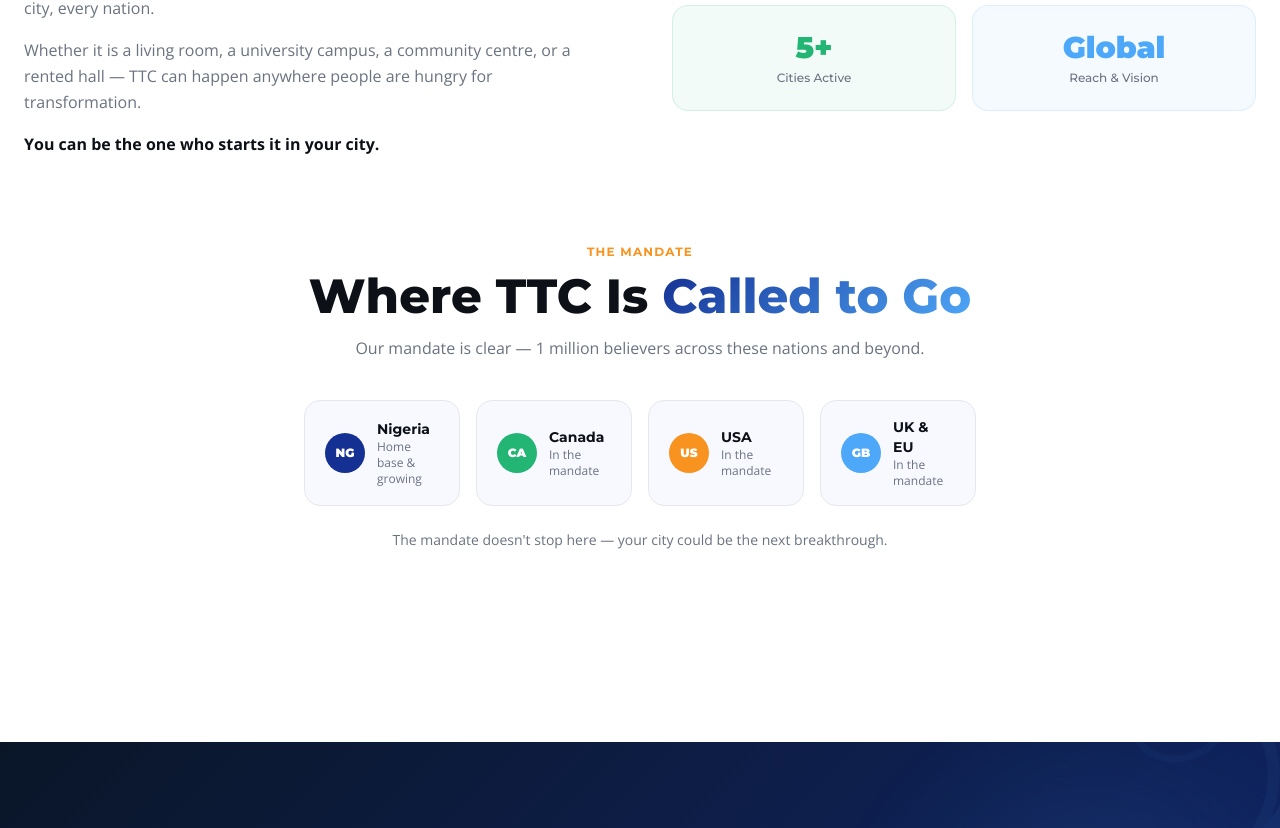
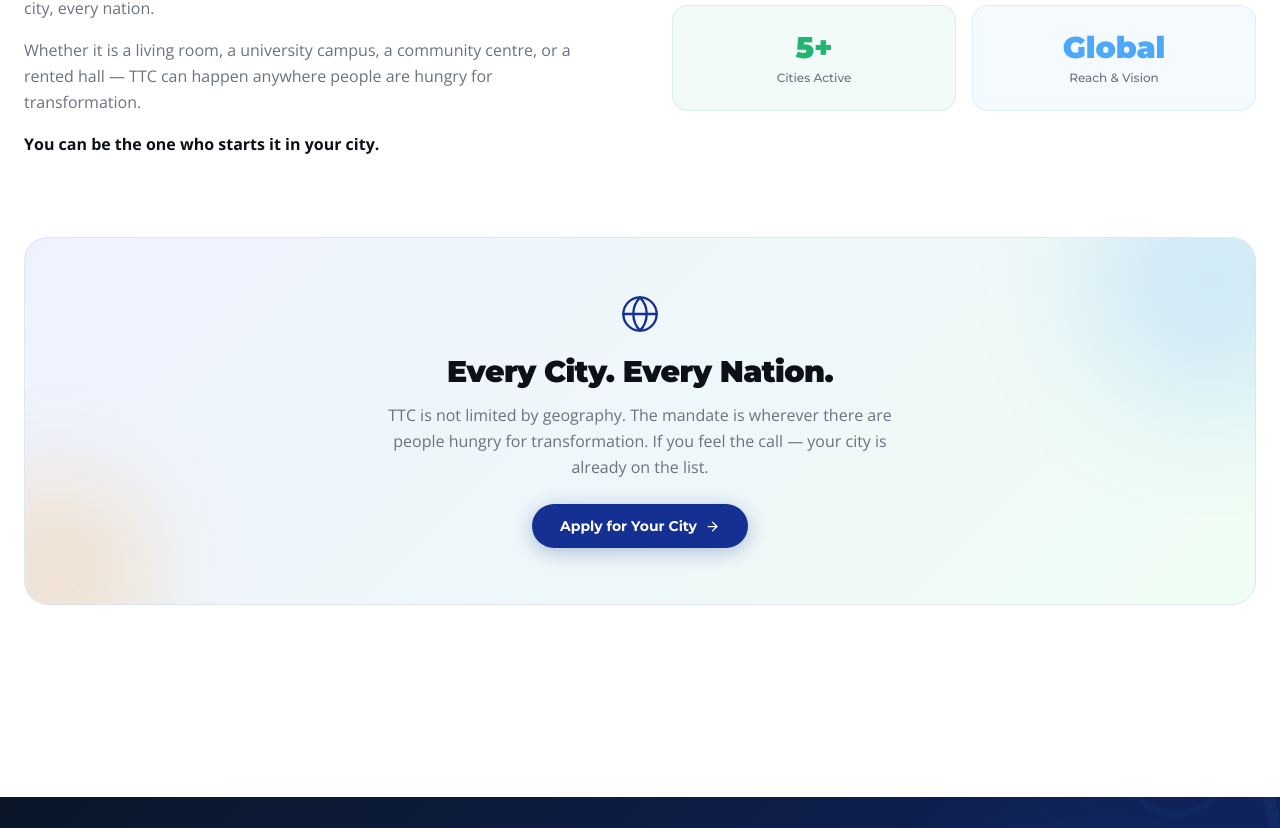
Before and after one commit to theasaphmedia/ttc-website, a Next.js app: page /tic in a window 1280 px wide. Shown: the part 1192-2020 px from the top of the page. Built offline with nearby package versions, Linux system fonts and the light colour scheme.

Commit message:
feat: TIC global mandate, Quick Links contrast fix, Giving hero

```diff
--- a/app/tic/page.tsx
+++ b/app/tic/page.tsx
@@ -11,12 +11,7 @@ import { useTilt } from '@/hooks/useTilt'
 import { useMagnetic } from '@/hooks/useMagnetic'
 import { AnimatedSection } from '@/components/ui/AnimatedSection'
 
-const REGIONS = [
-  { name: 'Nigeria',  detail: 'Home base & growing',     code: 'NG', color: '#153093' },
-  { name: 'Canada',   detail: 'In the mandate',          code: 'CA', color: '#22b573' },
-  { name: 'USA',      detail: 'In the mandate',          code: 'US', color: '#f7931e' },
-  { name: 'UK & EU',  detail: 'In the mandate',          code: 'GB', color: '#4ea8f9' },
-]
+
 
 const STATS = [
   { value: '1M+',    label: 'Believers to Transform', color: '#153093' },
@@ -104,51 +99,7 @@ function StatCard({ s }: { s: typeof STATS[0] }) {
   )
 }
 
-function RegionCard({ region }: { region: typeof REGIONS[0] }) {
-  const { ref, cardStyle, glareStyle, isHovered, handlers } = useTilt({ maxTilt: 8, scale: 1.04, speed: 300, glare: true })
-  return (
-    <div
-      ref={ref}
-      {...handlers}
-      className="flex items-center gap-3 px-5 py-4 rounded-2xl overflow-hidden relative cursor-default"
-      style={{
-        ...cardStyle,
-        background: isHovered ? 'white' : 'var(--off-white)',
-        border: `1px solid ${isHovered ? region.color + '40' : 'var(--gray-200)'}`,
-        boxShadow: isHovered ? `0 8px 28px ${region.color}18` : 'none',
-        transition: [cardStyle.transition, 'background 0.3s ease', 'border-color 0.3s ease', 'box-shadow 0.3s ease'].join(', '),
-      }}
-    >
-      <div style={glareStyle} />
-      <div
-        className="w-10 h-10 rounded-full flex items-center justify-center font-heading font-black text-xs text-white shrink-0 relative z-10"
-        style={{
-          background: region.color,
-          transform: isHovered ? 'scale(1.1)' : 'scale(1)',
-          transition: 'transform 0.3s ease',
-          boxShadow: isHovered ? `0 4px 14px ${region.color}40` : 'none',
-        }}
-      >
-        {region.code}
-      </div>
-      <div className="relative z-10 flex-1">
-        <p className="font-heading font-bold text-sm" style={{ color: isHovered ? region.color : 'var(--dark)', transition: 'color 0.2s ease' }}>
-          {region.name}
-        </p>
-        <p className="text-xs" style={{ color: 'var(--text-muted)' }}>{region.detail}</p>
-      </div>
-      <MapPin
-        size={14}
-        style={{
-          color: region.color,
-          opacity: isHovered ? 1 : 0.4,
-          transform: isHovered ? 'translateY(-2px)' : 'translateY(0)',
-          transition: 'transform 0.3s ease, opacity 0.3s ease',
-        }}
-      />
-    </div>
-  )
-}
+
 
 export default function TICPage() {
   const { ref: btnRef, style: magStyle, handlers: magHandlers } = useMagnetic({ strength: 0.4 })
@@ -310,26 +261,33 @@ export default function TICPage() {
             </AnimatedSection>
           </div>
 
-          {/* Existing cities */}
+          {/* Global mandate strip */}
           <div className="mb-20">
-            <AnimatedSection variant="fadeUp" className="text-center mb-10">
-              <span className="section-label">The Mandate</span>
-              <h2 className="section-title">
-                Where TTC Is <span className="text-gradient-blue">Called to Go</span>
-              </h2>
-              <p className="mt-4 text-base max-w-xl mx-auto" style={{ color: 'var(--text-muted)', fontFamily: 'var(--font-open-sans)' }}>
-                Our mandate is clear — 1 million believers across these nations and beyond.
-              </p>
-            </AnimatedSection>
-            <AnimatedSection variant="fadeUp" delay={100}>
-              <div className="grid grid-cols-2 md:grid-cols-4 gap-4 max-w-2xl mx-auto">
-                {REGIONS.map(region => (
-                  <RegionCard key={region.name} region={region} />
-                ))}
+            <AnimatedSection variant="fadeUp">
+              <div
+                className="rounded-3xl p-10 md:p-14 text-center relative overflow-hidden"
+                style={{ background: 'linear-gradient(135deg, #eef2ff 0%, #f0fdf4 100%)', border: '1px solid rgba(21,48,147,0.08)' }}
+              >
+                {/* Decorative orbs */}
+                <div className="absolute top-0 right-0 w-64 h-64 rounded-full pointer-events-none opacity-20 -translate-y-1/3 translate-x-1/3" style={{ background: '#4ea8f9', filter: 'blur(60px)' }} />
+                <div className="absolute bottom-0 left-0 w-48 h-48 rounded-full pointer-events-none opacity-20 translate-y-1/3 -translate-x-1/3" style={{ background: '#f7931e', filter: 'blur(50px)' }} />
+
+                <Globe size={40} strokeWidth={1.4} className="mx-auto mb-5 relative z-10" style={{ color: '#153093' }} />
+                <h3 className="font-heading font-black text-2xl md:text-3xl mb-3 relative z-10" style={{ color: 'var(--dark)', letterSpacing: '-0.02em' }}>
+                  Every City. Every Nation.
+                </h3>
+                <p className="text-base leading-relaxed max-w-lg mx-auto mb-6 relative z-10" style={{ color: 'var(--text-muted)', fontFamily: 'var(--font-open-sans)' }}>
+                  TTC is not limited by geography. The mandate is wherever there are people hungry for transformation. If you feel the call — your city is already on the list.
+                </p>
+                <a
+                  href="#tic-form"
+                  className="inline-flex items-center gap-2 px-7 py-3 rounded-full font-heading font-bold text-sm text-white transition-all duration-300 hover:scale-105 hover:shadow-lg relative z-10"
+                  style={{ background: '#153093', boxShadow: '0 4px 20px rgba(21,48,147,0.3)' }}
+                >
+                  Apply for Your City
+                  <ArrowRight size={15} />
+                </a>
               </div>
-              <p className="text-center text-sm mt-6" style={{ color: 'var(--text-muted)', fontFamily: 'var(--font-open-sans)' }}>
-                The mandate doesn&apos;t stop here — your city could be the next breakthrough.
-              </p>
             </AnimatedSection>
           </div>
         </div>
--- a/components/quick-links/QuickLinksHeroGrid.tsx
+++ b/components/quick-links/QuickLinksHeroGrid.tsx
@@ -7,18 +7,18 @@ import {
 } from 'lucide-react'
 
 const HERO_ICONS = [
-  { Icon: UserCheck,    label: 'Membership',    color: '#153093' },
+  { Icon: UserCheck,    label: 'Membership',    color: '#4ea8f9' },
   { Icon: MessageCircle,label: 'Counseling',     color: '#22b573' },
   { Icon: Star,         label: 'Feedback',       color: '#f7931e' },
   { Icon: Sparkles,     label: 'First Timer',    color: '#4ea8f9' },
-  { Icon: RotateCcw,    label: 'Second Timer',   color: '#153093' },
-  { Icon: Heart,        label: 'Volunteer',      color: '#22b573' },
-  { Icon: BookOpen,     label: 'Classes',        color: '#f7931e' },
-  { Icon: Globe,        label: 'Online Comm.',   color: '#4ea8f9' },
-  { Icon: Flame,        label: 'Prayer',         color: '#153093' },
-  { Icon: Shield,       label: 'Welfare',        color: '#22b573' },
-  { Icon: MapPin,       label: 'My City',        color: '#f7931e' },
-  { Icon: Award,        label: 'Elders Forum',   color: '#4ea8f9' },
+  { Icon: RotateCcw,    label: 'Second Timer',   color: '#22b573' },
+  { Icon: Heart,        label: 'Volunteer',      color: '#f7931e' },
+  { Icon: BookOpen,     label: 'Classes',        color: '#4ea8f9' },
+  { Icon: Globe,        label: 'Online Comm.',   color: '#22b573' },
+  { Icon: Flame,        label: 'Prayer',         color: '#f7931e' },
+  { Icon: Shield,       label: 'Welfare',        color: '#4ea8f9' },
+  { Icon: MapPin,       label: 'My City',        color: '#22b573' },
+  { Icon: Award,        label: 'Elders Forum',   color: '#f7931e' },
 ]
 
 function HeroIconCard({
@@ -32,17 +32,18 @@ function HeroIconCard({
       className="flex flex-col items-center justify-center gap-2 h-20 rounded-2xl cursor-default active:scale-[0.94] touch-float"
       style={{
         animationDelay: `${index * 0.15}s`,
-        background: hovered ? `${color}30` : 'rgba(255,255,255,0.06)',
-        border: `1px solid ${hovered ? color + '70' : 'rgba(255,255,255,0.1)'}`,
+        background: hovered ? `${color}28` : 'rgba(255,255,255,0.07)',
+        border: `1px solid ${hovered ? color + '60' : 'rgba(255,255,255,0.12)'}`,
         transform: hovered ? 'translateY(-6px) scale(1.06)' : 'translateY(0) scale(1)',
-        boxShadow: hovered ? `0 14px 36px ${color}40` : 'none',
+        boxShadow: hovered ? `0 14px 36px ${color}35` : 'none',
         transition: 'all 0.3s cubic-bezier(0.23,1,0.32,1)',
       }}
     >
       <div
         style={{
-          color: hovered ? '#fff' : color,
+          color: hovered ? color : 'rgba(255,255,255,0.75)',
           transform: hovered ? 'scale(1.25)' : 'scale(1)',
+          filter: hovered ? `drop-shadow(0 0 6px ${color}90)` : 'none',
           transition: 'all 0.3s cubic-bezier(0.23,1,0.32,1)',
         }}
       >
@@ -51,7 +52,7 @@ function HeroIconCard({
       <span
         className="text-[9px] font-heading font-bold tracking-wide uppercase text-center leading-none px-1"
         style={{
-          color: hovered ? 'rgba(255,255,255,0.9)' : 'rgba(255,255,255,0.5)',
+          color: hovered ? 'rgba(255,255,255,0.95)' : 'rgba(255,255,255,0.5)',
           transition: 'color 0.3s ease',
         }}
       >
```
